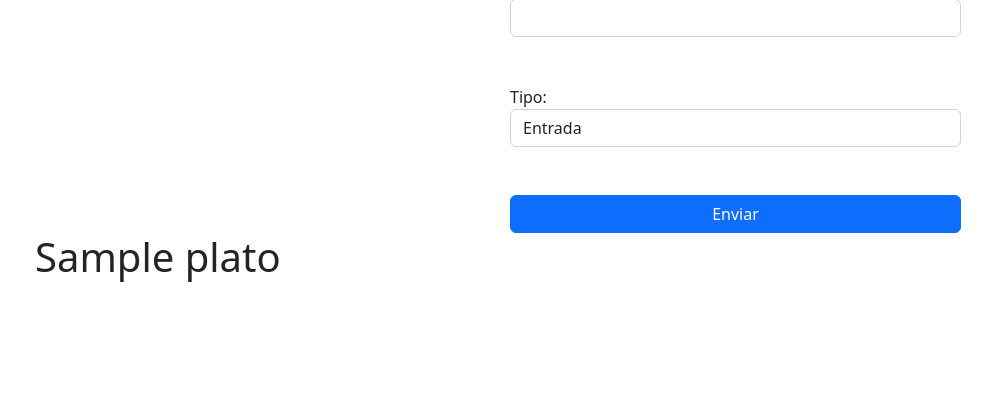
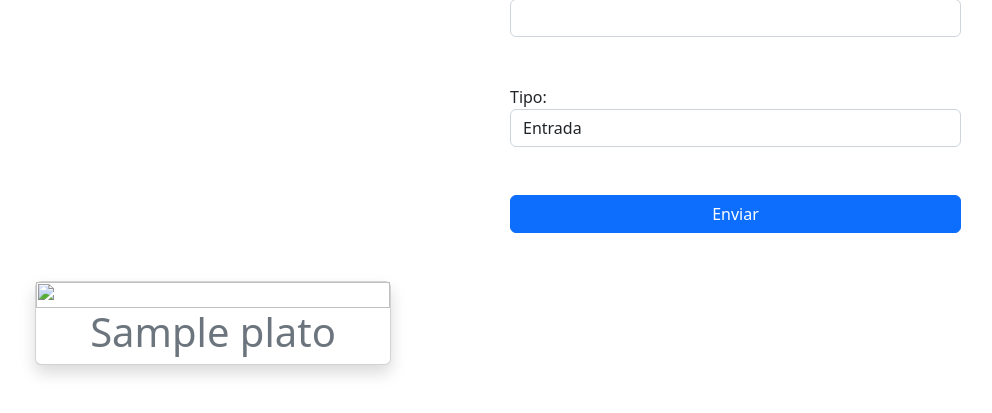
Before and after one commit to fernan03/Rstaurante2, a Django app: page /platos/ in a window 1280 px wide. Shown: the part 641-1054 px from the top of the page, without its empty margins (47-1039 px from the left). Before the commit the page ends 923 px from the top, so only its background shows below. Run offline with Django 4.2, Linux system fonts and the light colour scheme; tables that the repository leaves empty hold one stand-in row (values such as "Sample post"); some libraries are stand-ins or nearby versions.

Commit message:
se intenta mostrar fotos

```diff
--- a/config/web/formularios/formularioEmpleados.py
+++ b/config/web/formularios/formularioEmpleados.py
@@ -13,12 +13,12 @@ class FormularioEmpleados(forms.Form):
 
     nombre=forms.CharField(
         required=True,
-        max_length=5,
+        max_length=50,
         widget=forms.TextInput(attrs={'class':'form-control mb-3'})
     )
     apellido=forms.CharField(
         required=True,
-        max_length=20,
+        max_length=50,
         widget=forms.TextInput(attrs={'class':'form-control mb-3'})
     )
     fotografia=forms.CharField(
--- a/config/web/formularios/formularioPlato.py
+++ b/config/web/formularios/formularioPlato.py
@@ -12,7 +12,7 @@ class FormularioPlatos(forms.Form):
 
     nombre=forms.CharField(
         required=True,
-        max_length=19,
+        max_length=50,
         widget=forms.TextInput(attrs={'class':'form-control mb-3'})
     )
     descripcion=forms.CharField(
--- a/config/web/templates/menuplatos.html
+++ b/config/web/templates/menuplatos.html
@@ -52,10 +52,15 @@
     </main>
 
     <section>
-        <div class="container">
-            <div class="row row-1 row-cols-md-4">
+        <div class="container my-5">
+            <div class="row row-1 row-cols-md-3">
                 {% for plato in platos %}
-                <h1>{{plato.nombre}}</h1>
+                <div class="col">
+                    <div class="card h-100 shadow">
+                        <img src="{{plato.fotofrafia}}" alt="" class="img-fluid w-100 h-100">
+                        <h1 class="text-center text-muted">{{plato.nombre}}</h1>
+                    </div>
+                </div>
                 {% endfor %}
             </div>
         </div>
--- a/config/web/views.py
+++ b/config/web/views.py
@@ -59,9 +59,14 @@ def PlatosVista(request):
     return render(request,'menuplatos.html',data)
 
 def EmpleadosVista(request):
+
+    empleadosConsultados=Empleados.objects.all()
+    print(empleadosConsultados)
+
     formulario=FormularioEmpleados()
     data={
-        'formulario':formulario
+        'formulario':formulario,
+        'platos':empleadosConsultados
     }
     if request.method=="POST":
         datosFormulario=FormularioEmpleados(request.POST)
```
